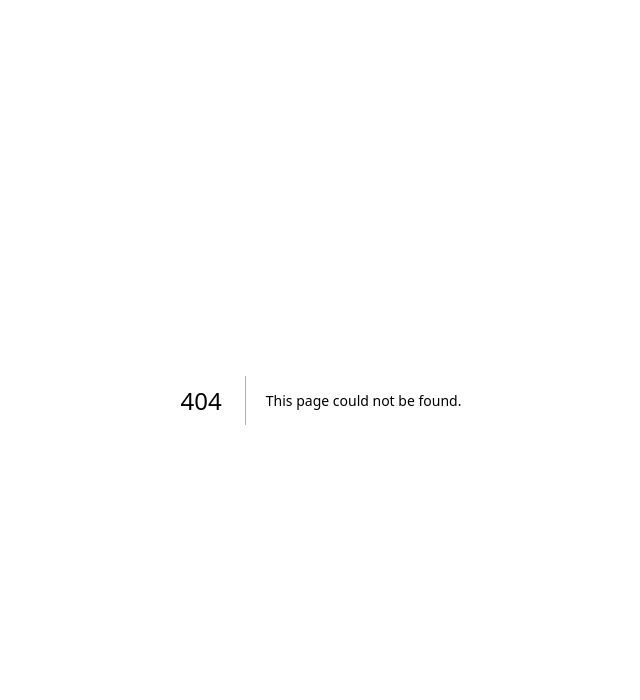
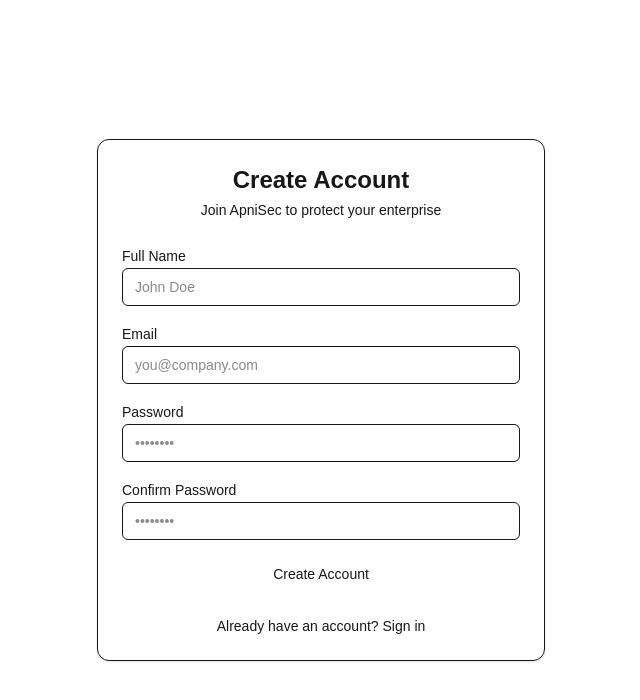
Before and after one commit to IamSiddharthChoudhary/ApniSec, a Next.js app: page /register in a window 1280 px wide. Before the commit this address had no page. Shown: the top 700 px of the page, without its empty margins (319-959 px from the left). Built offline with nearby package versions, Linux system fonts and the light colour scheme.

Commit message:
Signup Page created

```diff
--- /dev/null
+++ b/app/register/page.tsx
@@ -0,0 +1,152 @@
+"use client";
+import type React from "react";
+import { useState } from "react";
+import Link from "next/link";
+import { useRouter } from "next/navigation";
+
+export default function RegisterPage() {
+  const [loading, setLoading] = useState(false);
+  const [error, setError] = useState("");
+  const router = useRouter();
+
+  const handleSubmit = async (e: React.FormEvent<HTMLFormElement>) => {
+    e.preventDefault();
+    setLoading(true);
+    setError("");
+
+    const formData = new FormData(e.currentTarget);
+    const name = formData.get("name") as string;
+    const email = formData.get("email") as string;
+    const password = formData.get("password") as string;
+    const confirmPassword = formData.get("confirmPassword") as string;
+
+    if (password !== confirmPassword) {
+      setError("Passwords do not match");
+      setLoading(false);
+      return;
+    }
+
+    if (password.length < 6) {
+      setError("Password must be at least 6 characters");
+      setLoading(false);
+      return;
+    }
+
+    try {
+      const res = await fetch("/api/auth/register", {
+        method: "POST",
+        headers: { "Content-Type": "application/json" },
+        body: JSON.stringify({ name, email, password }),
+      });
+
+      const data = await res.json();
+
+      if (!res.ok) {
+        throw new Error(data.error || "Registration failed");
+      }
+
+      localStorage.setItem("token", data.token);
+      localStorage.setItem("user", JSON.stringify(data.user));
+
+      router.push("/dashboard");
+    } catch (err: any) {
+      setError(err.message || "Registration failed. Please try again.");
+    } finally {
+      setLoading(false);
+    }
+  };
+
+  return (
+    <div className="min-h-screen bg-background flex items-center justify-center px-4">
+      <div className="w-full max-w-md rounded-xl border bg-card p-6 shadow-sm">
+        <div className="mb-6 text-center">
+          <h1 className="text-2xl font-semibold">Create Account</h1>
+          <p className="mt-1 text-sm text-muted-foreground">
+            Join ApniSec to protect your enterprise
+          </p>
+        </div>
+
+        <form onSubmit={handleSubmit} className="space-y-4">
+          {error && (
+            <div className="rounded-lg bg-red-500/10 p-3 text-sm text-red-600">
+              {error}
+            </div>
+          )}
+
+          <div className="space-y-1">
+            <label htmlFor="name" className="text-sm font-medium">
+              Full Name
+            </label>
+            <input
+              id="name"
+              name="name"
+              type="text"
+              required
+              placeholder="John Doe"
+              className="w-full rounded-md border px-3 py-2 text-sm outline-none focus:ring-2 focus:ring-primary"
+            />
+          </div>
+
+          <div className="space-y-1">
+            <label htmlFor="email" className="text-sm font-medium">
+              Email
+            </label>
+            <input
+              id="email"
+              name="email"
+              type="email"
+              required
+              placeholder="you@company.com"
+              className="w-full rounded-md border px-3 py-2 text-sm outline-none focus:ring-2 focus:ring-primary"
+            />
+          </div>
+
+          <div className="space-y-1">
+            <label htmlFor="password" className="text-sm font-medium">
+              Password
+            </label>
+            <input
+              id="password"
+              name="password"
+              type="password"
+              required
+              minLength={6}
+              placeholder="••••••••"
+              className="w-full rounded-md border px-3 py-2 text-sm outline-none focus:ring-2 focus:ring-primary"
+            />
+          </div>
+
+          <div className="space-y-1">
+            <label htmlFor="confirmPassword" className="text-sm font-medium">
+              Confirm Password
+            </label>
+            <input
+              id="confirmPassword"
+              name="confirmPassword"
+              type="password"
+              required
+              minLength={6}
+              placeholder="••••••••"
+              className="w-full rounded-md border px-3 py-2 text-sm outline-none focus:ring-2 focus:ring-primary"
+            />
+          </div>
+
+          <button
+            type="submit"
+            disabled={loading}
+            className="w-full rounded-md bg-primary px-4 py-2 text-sm font-medium text-primary-foreground hover:opacity-90 disabled:opacity-60"
+          >
+            {loading ? "Creating account..." : "Create Account"}
+          </button>
+        </form>
+
+        <div className="mt-6 text-center text-sm">
+          Already have an account?{" "}
+          <Link href="/auth/login" className="text-primary hover:underline">
+            Sign in
+          </Link>
+        </div>
+      </div>
+    </div>
+  );
+}
```
